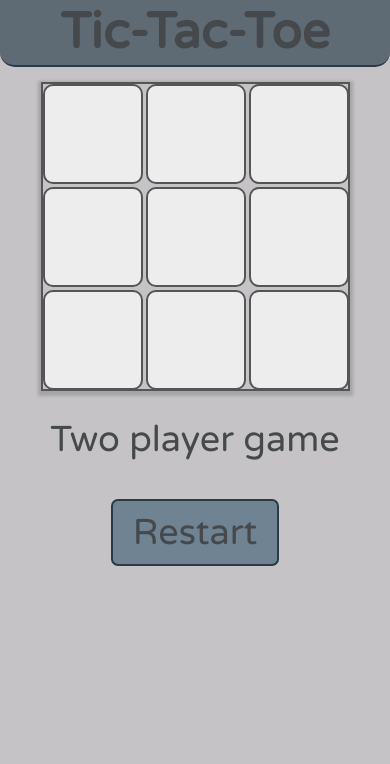
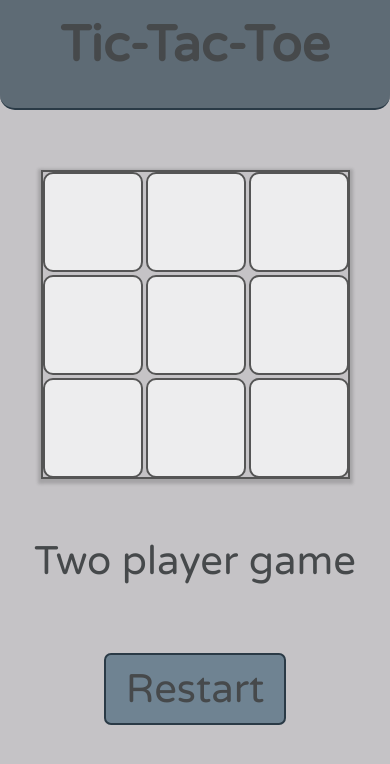
Before and after one commit to Toyehamzat/Tic-Tac-Toe, a plain HTML site: page index.html in a window 390 px wide. Drawn offline with Linux system fonts and the light colour scheme.

Commit message:
update media queries for max-width 420px

```diff
--- a/style.css
+++ b/style.css
@@ -36,6 +36,7 @@
 
   h1 {
     line-height: 0.5;
+    transition: 0.25s all ease-in-out;
   }
 
   button {
@@ -55,6 +56,7 @@
     background-color: var(--header-background-color);
     color: var(--header-font-color);
     margin-bottom: 15px;
+    transition: 0.25s all ease-in-out;
   }
 
   .title {
@@ -80,6 +82,7 @@
     margin: 0px auto;
     gap: 3px;
     box-shadow: rgba(0, 0, 0, 0.16)0px 2px 3px 3px;
+    transition: 0.25s all ease-in-out;
   }
 
   .field {
@@ -92,7 +95,7 @@
     cursor: pointer;
     user-select: none;
     border-radius: 10px;
-    transform: 0.25s;
+    transition: 0.25s all ease-in-out;
   }
 
   .field:hover {
@@ -129,10 +132,10 @@
       font-size: 60px;
     }
     .message{
-      font-size: 40px;
+      font-size: 45px;
     }
     .restart-button{
-      font-size: 40px;
+      font-size: 45px;
     }
     .gamecontainer{
       width: 309px;
@@ -141,19 +144,35 @@
     .field{
       width: 100px;
       height: 100px;
-      font-size: 40px;
+      font-size: 45px;
     }
 
   }
 
   @media(max-width:420px){
+    h1{
+      line-height: 1;
+    }
+    .gamecontainer{
+      margin-bottom: 30px;
+    }
+
+    .header{
+      height: 110px;
+
+      margin-bottom: 60px;
+    }
     .title{
+      align-items: center;
+
       font-size: 50px;
     }
     .message{
-      font-size: 36px;
+      font-size: 40px;
+      margin-bottom: 30px;
     }
     .restart-button{
-      font-size: 36px;
+
+      font-size: 40px;
     }
   }
```
